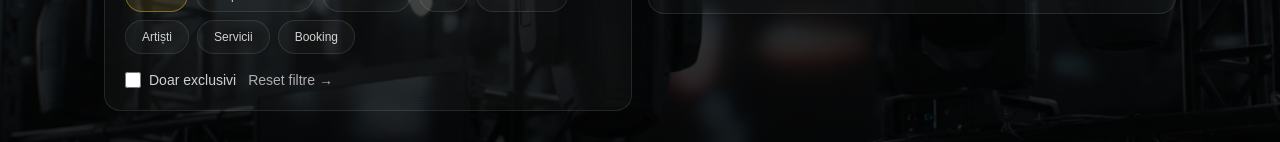
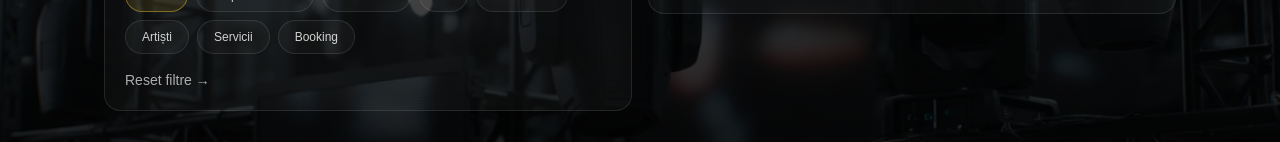
Before and after one commit to stoicaandy/andymedia-site, a Next.js app: page /parteneri in a window 1280 px wide. Shown: the part 428-570 px from the top of the page. Built offline with nearby package versions, Linux system fonts and the light colour scheme; no server answers.

Commit message:
Remove exclusive checkbox from partners search

```diff
--- a/app/parteneri/PartnersClient.tsx
+++ b/app/parteneri/PartnersClient.tsx
@@ -168,34 +168,42 @@ function getYouTubeId(input?: string): string | undefined {
 
   const raw = input.trim();
 
+  // deja e ID (11 char), acceptăm direct
   if (/^[a-zA-Z0-9_-]{11}$/.test(raw)) return raw;
 
+  // încearcă să parseze ca URL
   try {
     const url = new URL(raw);
 
+    // watch?v=
     const v = url.searchParams.get("v");
     if (v && /^[a-zA-Z0-9_-]{11}$/.test(v)) return v;
 
+    // youtu.be/<id>
     if (url.hostname.includes("youtu.be")) {
       const id = url.pathname.split("/").filter(Boolean)[0];
       if (id && /^[a-zA-Z0-9_-]{11}$/.test(id)) return id;
     }
 
+    // youtube.com/shorts/<id>
     const parts = url.pathname.split("/").filter(Boolean);
-
     const shortsIdx = parts.indexOf("shorts");
     if (shortsIdx >= 0) {
       const id = parts[shortsIdx + 1];
       if (id && /^[a-zA-Z0-9_-]{11}$/.test(id)) return id;
     }
 
+    // youtube.com/embed/<id>
     const embedIdx = parts.indexOf("embed");
     if (embedIdx >= 0) {
       const id = parts[embedIdx + 1];
       if (id && /^[a-zA-Z0-9_-]{11}$/.test(id)) return id;
     }
-  } catch {}
+  } catch {
+    // nu e URL valid → ignorăm
+  }
 
+  // fallback: regex (în caz de input ciudat)
   const m =
     raw.match(/v=([a-zA-Z0-9_-]{11})/) ||
     raw.match(/youtu\.be\/([a-zA-Z0-9_-]{11})/) ||
@@ -255,7 +263,6 @@ function categoryRank(c: PartnerCategory) {
 export default function PartnersClient({ baseUrl }: { baseUrl: string }) {
   const [q, setQ] = useState("");
   const [cat, setCat] = useState<PartnerCategory | "Toate">("Toate");
-  const [onlyExclusive, setOnlyExclusive] = useState(false);
   const [yt, setYt] = useState<{ open: boolean; title?: string; id?: string }>({ open: false });
 
   const filtered = useMemo(() => {
@@ -263,10 +270,9 @@ export default function PartnersClient({ baseUrl }: { baseUrl: string }) {
 
     const arr = PARTNERS.filter((p) => {
       const inCat = cat === "Toate" ? true : p.category === cat;
-      const exOk = onlyExclusive ? !!p.exclusive : true;
       const hay = [p.name, p.city ?? "", p.category, p.description, ...(p.tags ?? [])].join(" ");
       const inQuery = nq.length === 0 ? true : normalize(hay).includes(nq);
-      return inCat && exOk && inQuery;
+      return inCat && inQuery;
     });
 
     arr.sort((a, b) => {
@@ -282,7 +288,7 @@ export default function PartnersClient({ baseUrl }: { baseUrl: string }) {
     });
 
     return arr;
-  }, [q, cat, onlyExclusive]);
+  }, [q, cat]);
 
   const stats = useMemo(() => {
     const exclusiveCount = PARTNERS.filter((p) => p.exclusive).length;
@@ -385,22 +391,11 @@ export default function PartnersClient({ baseUrl }: { baseUrl: string }) {
             </div>
 
             <div className="mt-4 flex flex-wrap items-center gap-3">
-              <label className="inline-flex items-center gap-2 text-sm text-white/80">
-                <input
-                  type="checkbox"
-                  checked={onlyExclusive}
-                  onChange={(e) => setOnlyExclusive(e.target.checked)}
-                  className="h-4 w-4 accent-amber-300"
-                />
-                Doar exclusivi
-              </label>
-
               <button
                 type="button"
                 onClick={() => {
                   setQ("");
                   setCat("Toate");
-                  setOnlyExclusive(false);
                 }}
                 className="text-sm text-zinc-300/80 hover:text-white transition"
               >
```
